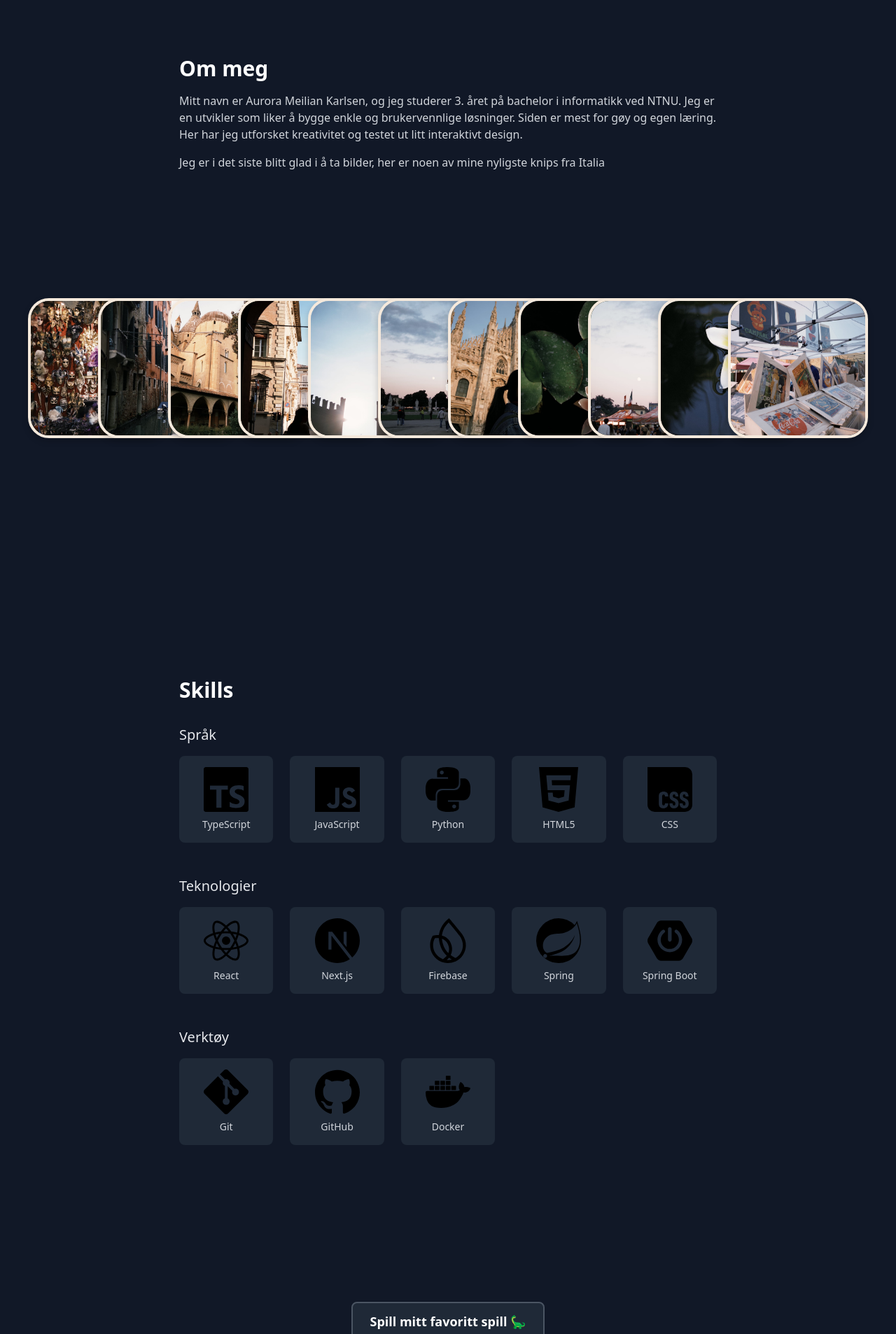
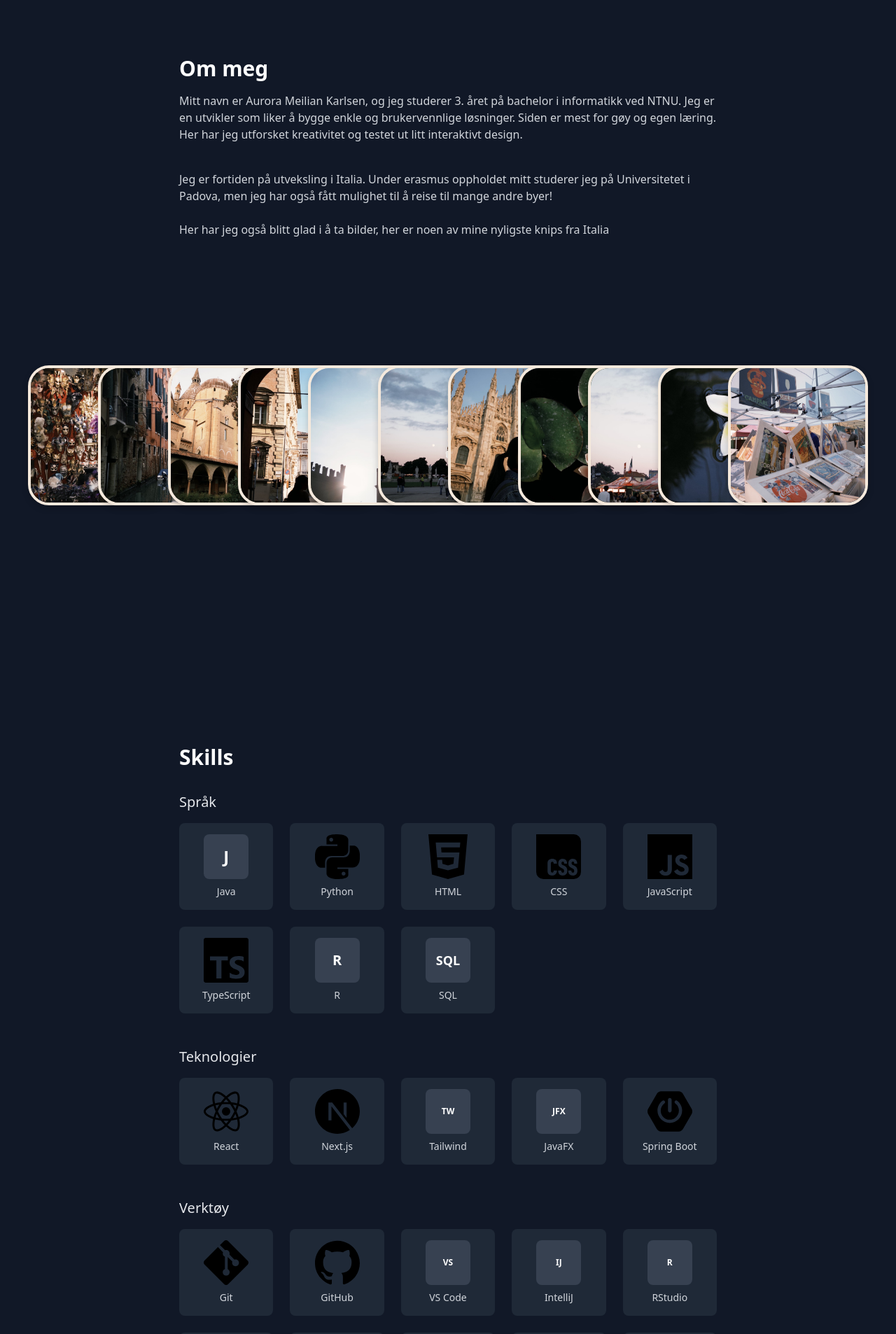
Before and after one commit to AuroraMeilianKarlsen/portfolio, a Next.js app: page / in a window 1280 px wide. Shown: the part 880-2786 px from the top of the page at 70% size. Built offline with nearby package versions, Linux system fonts and the light colour scheme.

Commit message:
change profile picture, add CV, edit bounce cards

```diff
--- a/src/app/components/BounceCards.tsx
+++ b/src/app/components/BounceCards.tsx
@@ -1,7 +1,8 @@
 'use client';
 
-import { useEffect } from 'react';
+import { useEffect, useRef } from 'react';
 import { gsap } from 'gsap';
+import { ScrollTrigger } from 'gsap/ScrollTrigger';
 import Image from 'next/image';
 
 interface BounceCardsProps {
@@ -14,6 +15,7 @@ interface BounceCardsProps {
   easeType?: string;
   transformStyles?: string[];
   enableHover?: boolean;
+  triggerOnScroll?: boolean;
 }
 
 export default function BounceCards({
@@ -32,9 +34,33 @@ export default function BounceCards({
     'rotate(2deg) translate(170px)',
   ],
   enableHover = false,
+  triggerOnScroll = false,
 }: BounceCardsProps) {
+  const containerRef = useRef<HTMLDivElement>(null);
+
   useEffect(() => {
+    // Registrer ScrollTrigger plugin kun på klienten etter mount
+    gsap.registerPlugin(ScrollTrigger);
+
     const ctx = gsap.context(() => {
+      if (triggerOnScroll && containerRef.current) {
+        // Scroll-triggered animasjon
+        gsap.fromTo(
+          '.card',
+          { scale: 0 },
+          {
+            scale: 1,
+            stagger: animationStagger,
+            ease: easeType,
+            scrollTrigger: {
+              trigger: containerRef.current,
+              start: 'top center -200px', // Starter når elementet er på midten i viewport -200px
+              toggleActions: 'play none none none', // Spill kun når den kommer inn i view
+            },
+          }
+        );
+      } else {
+        // Original delay-basert animasjon
         gsap.fromTo(
           '.card',
           { scale: 0 },
@@ -45,10 +71,11 @@ export default function BounceCards({
             delay: animationDelay,
           }
         );
-    });
+      }
+    }, containerRef);
 
     return () => ctx.revert();
-  }, [animationDelay, animationStagger, easeType]);
+  }, [animationDelay, animationStagger, easeType, triggerOnScroll]);
 
   const getNoRotationTransform = (transformStr: string): string => {
     const hasRotate = /rotate\([\s\S]*?\)/.test(transformStr);
@@ -140,6 +167,7 @@ export default function BounceCards({
 
   return (
     <div
+      ref={containerRef}
       className={`relative flex items-center justify-center ${className}`}
       style={{
         width: containerWidth,
--- a/src/app/page.tsx
+++ b/src/app/page.tsx
@@ -56,6 +56,17 @@ export default function Home() {
               {' '}
               Informatikkstudent, og bachelor i Celle og Molekylær Biologi
             </p>
+            <br />
+            <a
+            href="/cv.pdf"
+            download="Aurora_Meilian_Karlsen_CV.pdf"
+            className="inline-block px-6 py-3 bg-indigo-600 hover:bg-indigo-700 text-white rounded-lg transition-colors font-semibold"
+          >
+            Last ned CV
+          </a>
+
+
+
           </div>
           <div className="flex justify-center lg:justify-end">
             <Image
@@ -82,8 +93,14 @@ export default function Home() {
             interaktivt design.
           </p>
 
+          <br />
           <p className="mt-4 text-gray-300">
-            Jeg er i det siste blitt glad i å ta bilder, her er noen av mine
+            Jeg er fortiden på utveksling i Italia. Under erasmus oppholdet mitt
+            studerer jeg på Universitetet i Padova, men jeg har også fått
+            mulighet til å reise til mange andre byer!
+            <br />
+            <br />
+            Her har jeg også blitt glad i å ta bilder, her er noen av mine
             nyligste knips fra Italia
           </p>
 
@@ -93,11 +110,11 @@ export default function Home() {
               images={images}
               containerWidth={1000}
               containerHeight={500}
-              animationDelay={1}
               animationStagger={0.08}
               easeType="elastic.out(1, 0.5)"
               transformStyles={transformStyles}
               enableHover={true}
+              triggerOnScroll={true}
             />
           </div>
         </div>
@@ -112,24 +129,10 @@ export default function Home() {
             <h3 className="text-xl font-medium text-gray-200 mb-4">Språk</h3>
             <div className="grid grid-cols-3 gap-6 sm:grid-cols-4 md:grid-cols-5">
               <Card className="flex flex-col items-center gap-2">
-                <Image
-                  src="/skillLogo/typescript.svg"
-                  alt="TypeScript"
-                  width={64}
-                  height={64}
-                  className="h-16 w-16"
-                />
-                <span className="text-sm text-gray-300">TypeScript</span>
-              </Card>
-              <Card className="flex flex-col items-center gap-2">
-                <Image
-                  src="/skillLogo/javascript.svg"
-                  alt="JavaScript"
-                  width={64}
-                  height={64}
-                  className="h-16 w-16"
-                />
-                <span className="text-sm text-gray-300">JavaScript</span>
+                <div className="h-16 w-16 flex items-center justify-center bg-gray-700 rounded-lg">
+                  <span className="text-2xl font-bold text-white">J</span>
+                </div>
+                <span className="text-sm text-gray-300">Java</span>
               </Card>
               <Card className="flex flex-col items-center gap-2">
                 <Image
@@ -149,7 +152,7 @@ export default function Home() {
                   height={64}
                   className="h-16 w-16"
                 />
-                <span className="text-sm text-gray-300">HTML5</span>
+                <span className="text-sm text-gray-300">HTML</span>
               </Card>
               <Card className="flex flex-col items-center gap-2">
                 <Image
@@ -160,6 +163,38 @@ export default function Home() {
                   className="h-16 w-16"
                 />
                 <span className="text-sm text-gray-300">CSS</span>
+              </Card>
+              <Card className="flex flex-col items-center gap-2">
+                <Image
+                  src="/skillLogo/javascript.svg"
+                  alt="JavaScript"
+                  width={64}
+                  height={64}
+                  className="h-16 w-16"
+                />
+                <span className="text-sm text-gray-300">JavaScript</span>
+              </Card>
+              <Card className="flex flex-col items-center gap-2">
+                <Image
+                  src="/skillLogo/typescript.svg"
+                  alt="TypeScript"
+                  width={64}
+                  height={64}
+                  className="h-16 w-16"
+                />
+                <span className="text-sm text-gray-300">TypeScript</span>
+              </Card>
+              <Card className="flex flex-col items-center gap-2">
+                <div className="h-16 w-16 flex items-center justify-center bg-gray-700 rounded-lg">
+                  <span className="text-xl font-bold text-white">R</span>
+                </div>
+                <span className="text-sm text-gray-300">R</span>
+              </Card>
+              <Card className="flex flex-col items-center gap-2">
+                <div className="h-16 w-16 flex items-center justify-center bg-gray-700 rounded-lg">
+                  <span className="text-lg font-bold text-white">SQL</span>
+                </div>
+                <span className="text-sm text-gray-300">SQL</span>
               </Card>
             </div>
           </div>
@@ -191,24 +226,16 @@ export default function Home() {
                 <span className="text-sm text-gray-300">Next.js</span>
               </Card>
               <Card className="flex flex-col items-center gap-2">
-                <Image
-                  src="/skillLogo/firebase.svg"
-                  alt="Firebase"
-                  width={64}
-                  height={64}
-                  className="h-16 w-16"
-                />
-                <span className="text-sm text-gray-300">Firebase</span>
+                <div className="h-16 w-16 flex items-center justify-center bg-gray-700 rounded-lg">
+                  <span className="text-xs font-bold text-white">TW</span>
+                </div>
+                <span className="text-sm text-gray-300">Tailwind</span>
               </Card>
               <Card className="flex flex-col items-center gap-2">
-                <Image
-                  src="/skillLogo/spring.svg"
-                  alt="Spring"
-                  width={64}
-                  height={64}
-                  className="h-16 w-16"
-                />
-                <span className="text-sm text-gray-300">Spring</span>
+                <div className="h-16 w-16 flex items-center justify-center bg-gray-700 rounded-lg">
+                  <span className="text-xs font-bold text-white">JFX</span>
+                </div>
+                <span className="text-sm text-gray-300">JavaFX</span>
               </Card>
               <Card className="flex flex-col items-center gap-2">
                 <Image
@@ -248,6 +275,46 @@ export default function Home() {
                 <span className="text-sm text-gray-300">GitHub</span>
               </Card>
               <Card className="flex flex-col items-center gap-2">
+                <div className="h-16 w-16 flex items-center justify-center bg-gray-700 rounded-lg">
+                  <span className="text-xs font-bold text-white">VS</span>
+                </div>
+                <span className="text-sm text-gray-300">VS Code</span>
+              </Card>
+              <Card className="flex flex-col items-center gap-2">
+                <div className="h-16 w-16 flex items-center justify-center bg-gray-700 rounded-lg">
+                  <span className="text-xs font-bold text-white">IJ</span>
+                </div>
+                <span className="text-sm text-gray-300">IntelliJ</span>
+              </Card>
+              <Card className="flex flex-col items-center gap-2">
+                <div className="h-16 w-16 flex items-center justify-center bg-gray-700 rounded-lg">
+                  <span className="text-xs font-bold text-white">R</span>
+                </div>
+                <span className="text-sm text-gray-300">RStudio</span>
+              </Card>
+              <Card className="flex flex-col items-center gap-2">
+                <Image
+                  src="/skillLogo/apachemaven.svg"
+                  alt="Maven"
+                  width={64}
+                  height={64}
+                  className="h-16 w-16"
+                />
+                <span className="text-sm text-gray-300">Maven</span>
+              </Card>
+              <Card className="flex flex-col items-center gap-2">
+                <div className="h-16 w-16 flex items-center justify-center bg-gray-700 rounded-lg">
+                  <span className="text-xs font-bold text-white">V</span>
+                </div>
+                <span className="text-sm text-gray-300">Vite</span>
+              </Card>
+              <Card className="flex flex-col items-center gap-2">
+                <div className="h-16 w-16 flex items-center justify-center bg-gray-700 rounded-lg">
+                  <span className="text-xs font-bold text-white">F</span>
+                </div>
+                <span className="text-sm text-gray-300">Figma</span>
+              </Card>
+              <Card className="flex flex-col items-center gap-2">
                 <Image
                   src="/skillLogo/docker.svg"
                   alt="Docker"
@@ -256,6 +323,12 @@ export default function Home() {
                   className="h-16 w-16"
                 />
                 <span className="text-sm text-gray-300">Docker</span>
+              </Card>
+              <Card className="flex flex-col items-center gap-2">
+                <div className="h-16 w-16 flex items-center justify-center bg-gray-700 rounded-lg">
+                  <span className="text-xs font-bold text-white">S</span>
+                </div>
+                <span className="text-sm text-gray-300">Scrum</span>
               </Card>
             </div>
           </div>
```
Also changed, not shown: public/AuroraMKarlsenPortrait.png, 1 other file (tests, documents, lock files or other folders). Lines whose indentation alone changed are shown as unchanged.
